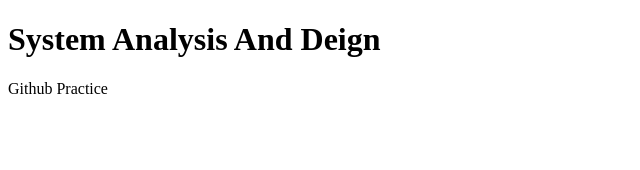
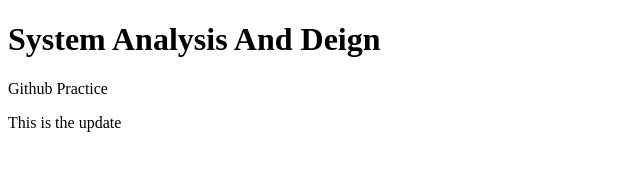
Before and after one commit to musamiumar/practice, a plain HTML site: page index.html in a window 1280 px wide. Shown: the whole page, without its empty margins (0-640 px from the left). Drawn offline with Linux system fonts and the light colour scheme.

Commit message:
Update index.html

```diff
--- a/index.html
+++ b/index.html
@@ -8,7 +8,7 @@
 <body>
     <h1>System Analysis And Deign </h1>
     <p>Github Practice </p>
-
+     <p>This is the update</p>
 
 </body>
 </html>
```
